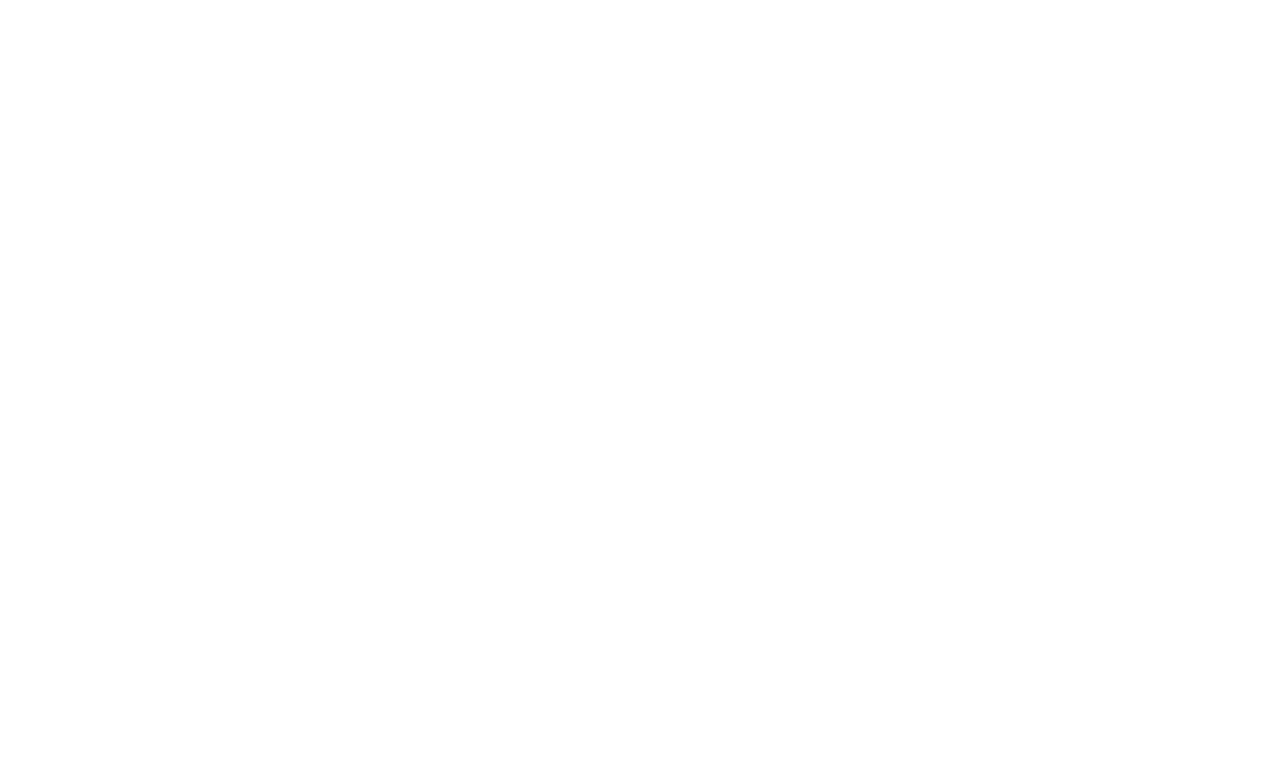
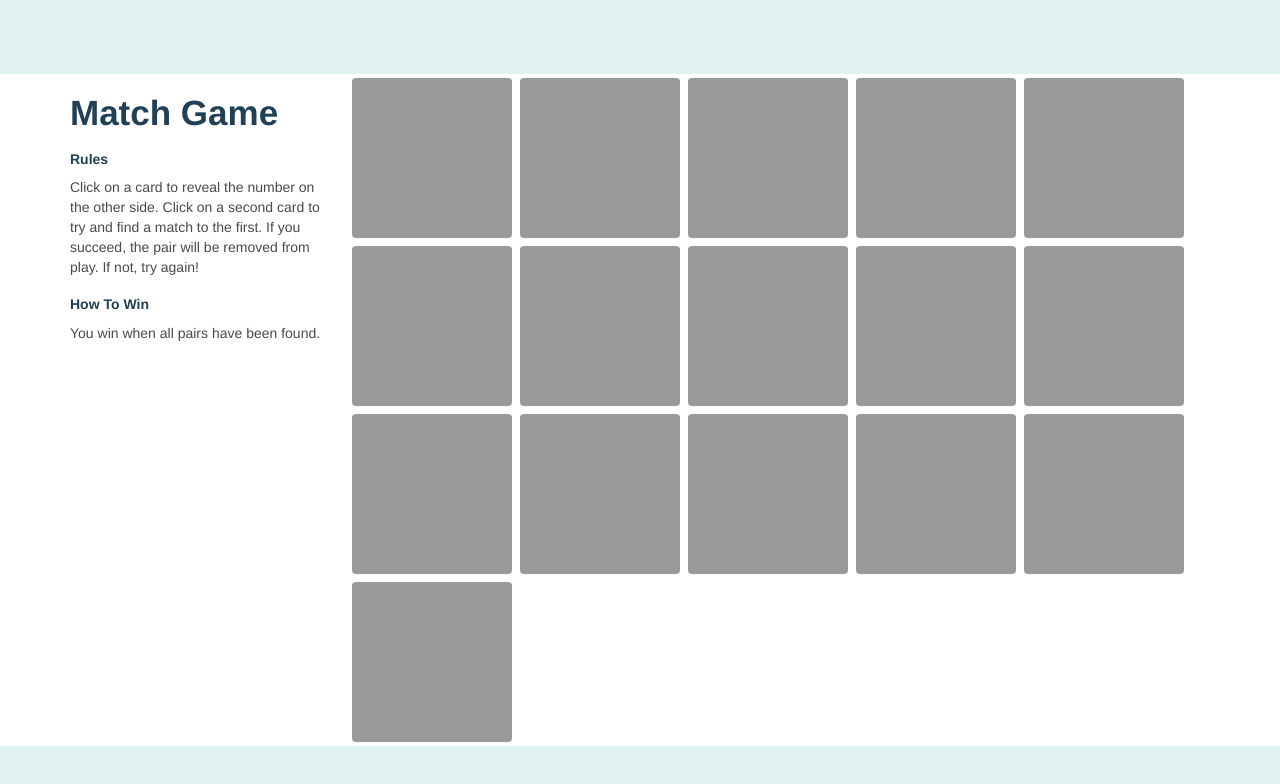
Before and after one commit to yarivShamash/matchGame, a plain HTML site: page index.html in a window 1280 px wide. Drawn offline with nearby package versions, Linux system fonts and the light colour scheme.

Commit message:
js section.. stuck

```diff
--- a/index.html
+++ b/index.html
@@ -2,8 +2,46 @@
 <html>
 <head>
   <title>Match Game</title>
+  <link href="resources/style/reset.css" rel="stylesheet" type="text/css">
+  <link href="favicon.png" rel="icon" type="image/x-icon">
+  <link href="https://maxcdn.bootstrapcdn.com/bootstrap/3.3.7/css/bootstrap.min.css" rel="stylesheet" integrity="sha384-BVYiiSIFeK1dGmJRAkycuHAHRg32OmUcww7on3RYdg4Va+PmSTsz/K68vbdEjh4u" crossorigin="anonymous">
+  <link href="https://fonts.googleapis.com/css?family=Work+Sans:400,700,900" rel="stylesheet">
+  <link rel="stylesheet" href="resources/style/style.css">
 </head>
+
 <body>
+  <div class="container">
+    <div class="row">
+      <div class="col-xs-12 col-md-3">
+        <h1>Match Game</h1>
+        <h2>Rules</h2>
+        <p>Click on a card to reveal the number on the other side. Click on a second card to try and find a match to the first. If you succeed, the pair will be removed from play. If not, try again!</p>
+        <h2>How To Win</h2>
+        <p>You win when all pairs have been found.</p>
+      </div>
+      <div class="col-xs-12 col-md-9" id="game">
+        <!--this is the playing card area with it's 16 playing Cards-->
+        <div class="row">
+          <div class="card col-xs-3"></div>
+          <div class="card col-xs-3"></div>
+          <div class="card col-xs-3"></div>
+          <div class="card col-xs-3"></div>
+          <div class="card col-xs-3"></div>
+          <div class="card col-xs-3"></div>
+          <div class="card col-xs-3"></div>
+          <div class="card col-xs-3"></div>
+          <div class="card col-xs-3"></div>
+          <div class="card col-xs-3"></div>
+          <div class="card col-xs-3"></div>
+          <div class="card col-xs-3"></div>
+          <div class="card col-xs-3"></div>
+          <div class="card col-xs-3"></div>
+          <div class="card col-xs-3"></div>
+          <div class="card col-xs-3"></div>
+        </div>
+      </div>
+    </div>
+  </div>
   <script
     src="https://code.jquery.com/jquery-3.1.1.min.js"
     integrity="sha256-hVVnYaiADRTO2PzUGmuLJr8BLUSjGIZsDYGmIJLv2b8="
--- a/resources/js/match-game.js
+++ b/resources/js/match-game.js
@@ -10,7 +10,24 @@ var MatchGame = {};
  */
 
 MatchGame.generateCardValues = function () {
+  var numberArray = [];
 
+  for (var i = 1; i<=8; i++){
+    numberArray.push(i, i);
+  };
+
+  var randomizedNumberArray = [];
+
+  var numberArrayLength = numberArray.length();
+
+  while (var j = 1, j <= numberArrayLength){
+    function randomNumber(){
+      randomizedNumberArray.push(Math.floor(Math.random() * 8));
+    };
+    console.log(randomizedNumberArray);
+    j++;
+  };
+              //got stuck here at stage 26 :(
 };
 
 /*
--- /dev/null
+++ b/resources/style/reset.css
@@ -0,0 +1,53 @@
+/* http://meyerweb.com/eric/tools/css/reset/
+   v2.0 | 20110126
+   License: none (public domain)
+*/
+
+html, body, div, span, applet, object, iframe,
+h1, h2, h3, h4, h5, h6, p, blockquote, pre,
+a, abbr, acronym, address, big, cite, code,
+del, dfn, em, img, ins, kbd, q, s, samp,
+small, strike, strong, sub, sup, tt, var,
+b, u, i, center,
+dl, dt, dd, ol, ul, li,
+fieldset, form, label, legend,
+table, caption, tbody, tfoot, thead, tr, th, td,
+article, aside, canvas, details, embed,
+figure, figcaption, footer, header, hgroup,
+menu, nav, output, ruby, section, summary,
+time, mark, audio, video {
+  margin: 0;
+  padding: 0;
+  border: 0;
+  font-size: 100%;
+  font: inherit;
+  vertical-align: baseline;
+}
+/* HTML5 display-role reset for older browsers */
+article, aside, details, figcaption, figure,
+footer, header, hgroup, menu, nav, section {
+  display: block;
+}
+body {
+  line-height: 1;
+}
+ol, ul {
+  list-style: none;
+}
+blockquote, q {
+  quotes: none;
+}
+blockquote:before, blockquote:after,
+q:before, q:after {
+  content: '';
+  content: none;
+}
+table {
+  border-collapse: collapse;
+  border-spacing: 0;
+}
+
+a {
+  color: black;
+  text-decoration: none;
+}
--- /dev/null
+++ b/resources/style/style.css
@@ -0,0 +1,40 @@
+/*global rules*/
+html{
+    font-size: 14px;
+    font-family: "Work Sans", sans-serif;
+    background-color: rgb(225, 242, 242);
+}
+
+h1{
+    font-weight: 700;
+    font-size: 2.5rem;
+    color: rgb(32, 64, 86);
+}
+
+h2{
+    font-weight: 700;
+    font-size: 1rem;
+    color: rgb(32, 64, 86);
+}
+
+p{
+    color: rgb(74, 74, 74);
+}
+
+.container{
+    margin-top: 5.25rem; /*tried position:relative; and top: 5.25rem; and it looked funny. this worked better.*/
+}
+
+/*cards styling*/
+
+.card{
+    height: 12rem;
+    width: 12rem;
+    background-color: rgb(153, 153, 153);
+    border: 4px solid #ffffff;
+    border-radius: 8px;
+    font-weight: 900;
+    font-size: 7rem;
+    text-align: center;
+    cursor: pointer;
+}
```
Also changed, not shown: resources/style/spec.png (added).
